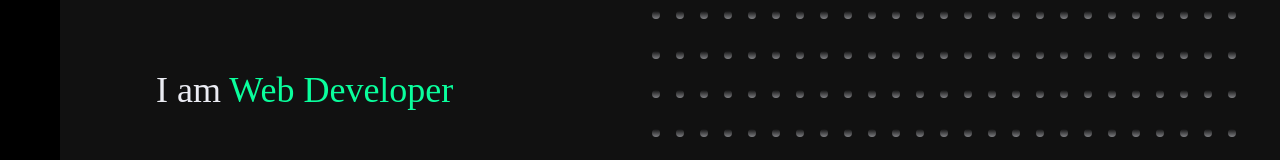
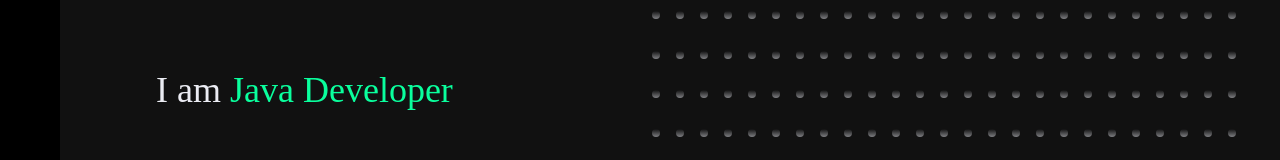
Before and after one commit to ACEXRA/rasheed, a React (Create React App) app: page / in a window 1280 px wide. Shown: the part 404-564 px from the top of the page. Built offline with nearby package versions, Linux system fonts and the light colour scheme; a web font is replaced by a local one.

Commit message:
Heading changes

```diff
--- a/src/components/pages/Home.js
+++ b/src/components/pages/Home.js
@@ -18,7 +18,7 @@ export default function Home() {
         </Reveal>
         <Reveal>
           <h2>
-            I am <span style={{ color: "#0aff9d" }}>Web Developer</span>
+            I am <span style={{ color: "#0aff9d" }}>Java Developer</span>
           </h2>
         </Reveal>
         <Reveal>
```
